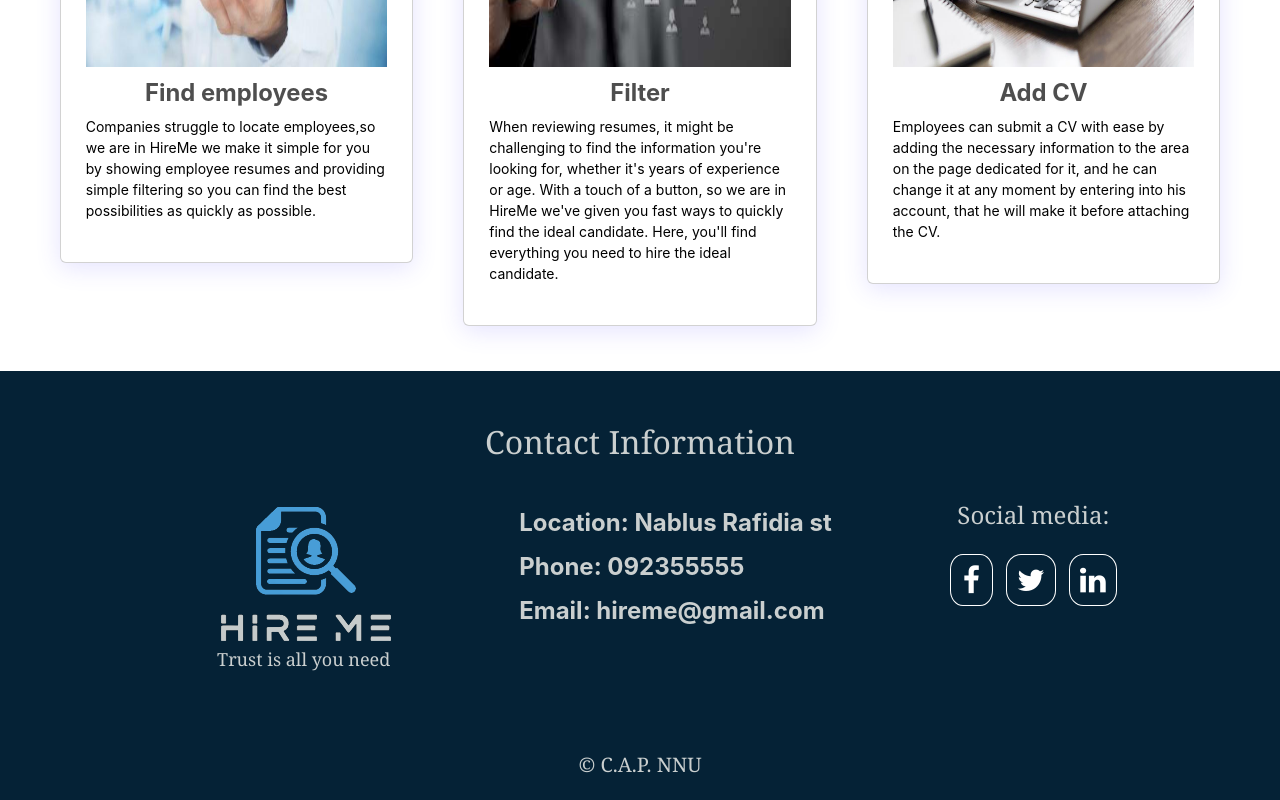
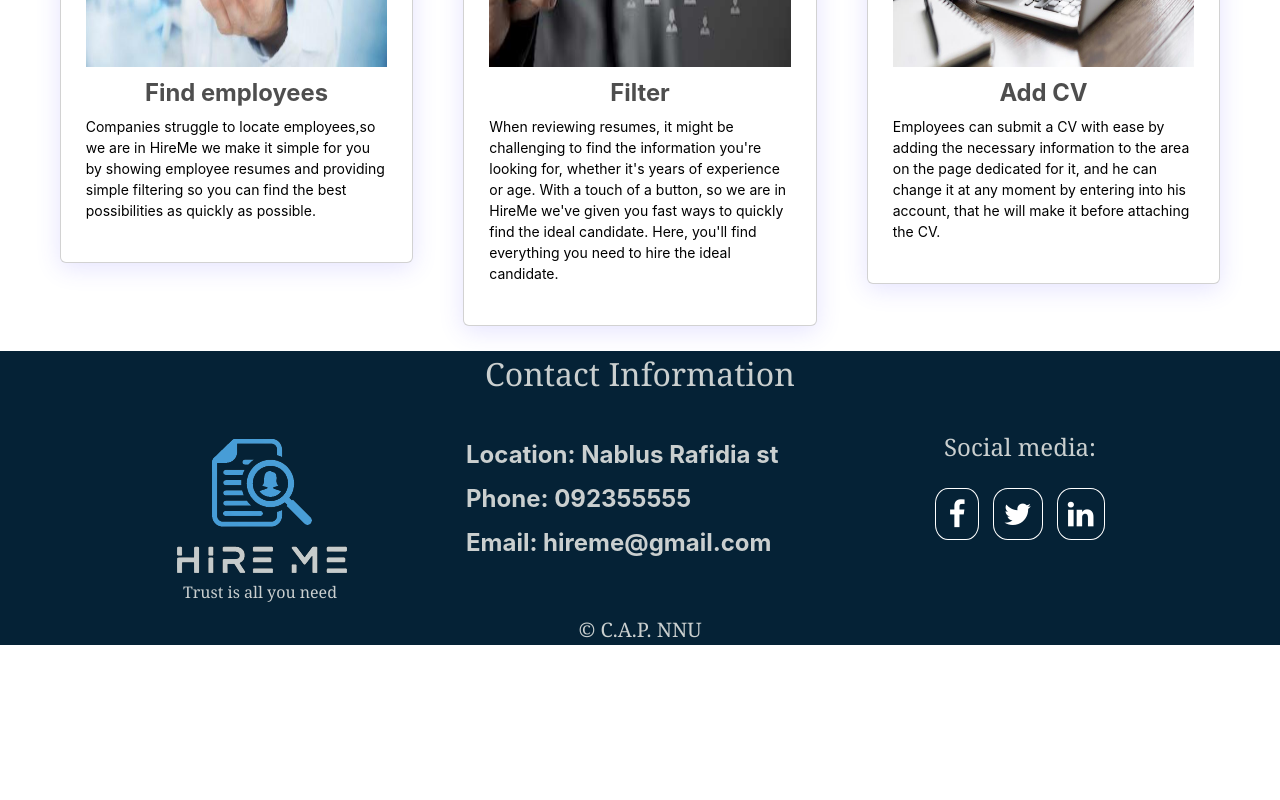
Before and after one commit to Namroutii/job-app-cap, a React (Create React App) app in the folder job-app/: page /home in a window 1280 px wide. Shown: the part 761-1561 px from the top of the page. After the commit the page ends 1422 px from the top, so only its background shows below. Built offline with nearby package versions, Linux system fonts and the light colour scheme.

Commit message:
edit footer

```diff
--- a/job-app/src/components/footer/Footer.css
+++ b/job-app/src/components/footer/Footer.css
@@ -1,10 +1,9 @@
 footer {
     background-color: #052236;
-    margin-top: 20px;
 }
 
 .footer-motto {
-    font-size: large;
+    font-size: medium;
     font-family: Georgia, serif;
     color: #cacfcf;
 }
@@ -16,8 +15,7 @@ footer {
 }
 
 .logo-motto {
-    margin: 2%;
-    margin-left: 5%;
+    /* margin-left: 5%; */
     flex:1;
     font-family: Georgia, serif;
     color: #cacfcf;
@@ -36,7 +34,7 @@ footer {
 }
 .loc,.email,.phone {
     color: #cacfcf;
-    font-size: x-large;
+    font-size:x-large;
     width: 100%;
     text-align: left;
 }
--- a/job-app/src/components/footer/Footer.js
+++ b/job-app/src/components/footer/Footer.js
@@ -1,31 +1,31 @@
 import "./Footer.css";
 const Footer = () => {
     return (
-    <footer class="p-1 text-center">
-        <section id="contact-info" class="p-5">
-            <div class="container">
-                <div class="row g-4">
-                    <h2 class="text-center mb-3 contact-info-title">Contact Information </h2>
+    <footer className="text-center">
+        <section id="contact-info" className="p-1">
+            <div className="container">
+                <div className="row g-4">
+                    <h2 className="text-center mb-3 contact-info-title">Contact Information </h2>
                     <div className="logo-motto col">
                         <img className="footer-logo " src="./images/Logo-Footer.png" alt=""></img>
                         <h5><span className="footer-motto">Trust is all you need </span></h5>
                     </div>
                     < div className="footer-contact col">
-                        <span class="p-1 fw-bold loc">Location: Nablus Rafidia st</span>
-                        <span class="p-1 fw-bold phone">Phone: 092355555</span>
-                        <span class="p-1 fw-bold email">Email: hireme@gmail.com </span>
+                        <span className="p-1 fw-bold loc">Location: Nablus Rafidia st</span>
+                        <span className="p-1 fw-bold phone">Phone: 092355555</span>
+                        <span className="p-1 fw-bold email">Email: hireme@gmail.com </span>
                     </div>
-                    <div class="col">
-                        <div><h4 class="social-title">Social media:</h4></div>
-                        <a href="#" class="fa fa-facebook"></a>
-                        <a href="#" class="fa fa-twitter"></a>
-                        <a href="#" class="fa fa-linkedin"></a>
+                    <div className="col">
+                        <div><h4 className="social-title">Social media:</h4></div>
+                        <a href="#" className="fa fa-facebook"></a>
+                        <a href="#" className="fa fa-twitter"></a>
+                        <a href="#" className="fa fa-linkedin"></a>
                     </div>
                 </div>
             </div>
         </section>
-        <div class="container">
-            <p class="lead copy-right">&copy; C.A.P. NNU </p>
+        <div className="container">
+            <p className="lead copy-right">&copy; C.A.P. NNU </p>
         </div>
     </footer>
     )
```
Also changed, not shown: job-app/src/components/modal/Modal.js (added, +9 -0 lines).
